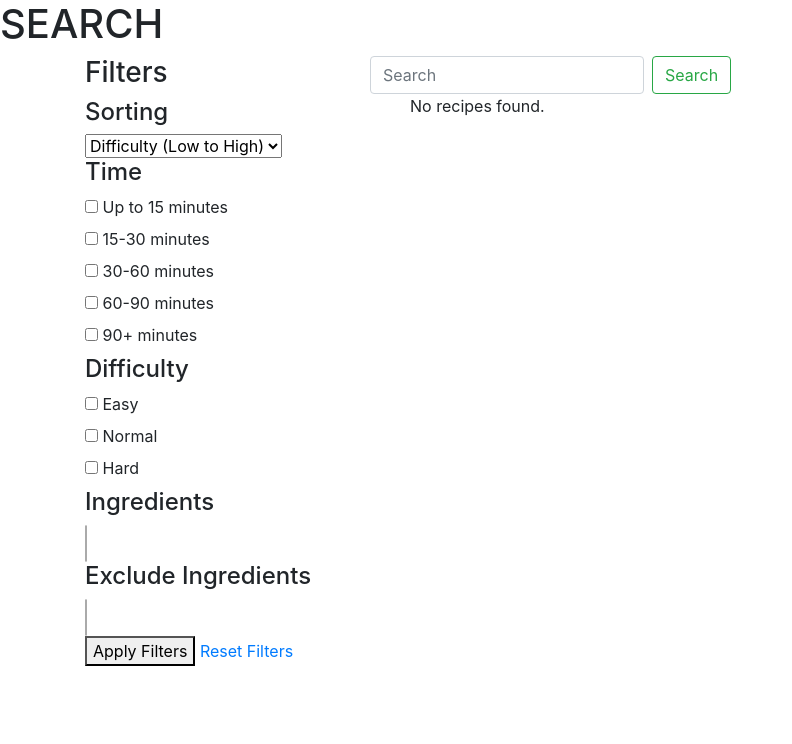
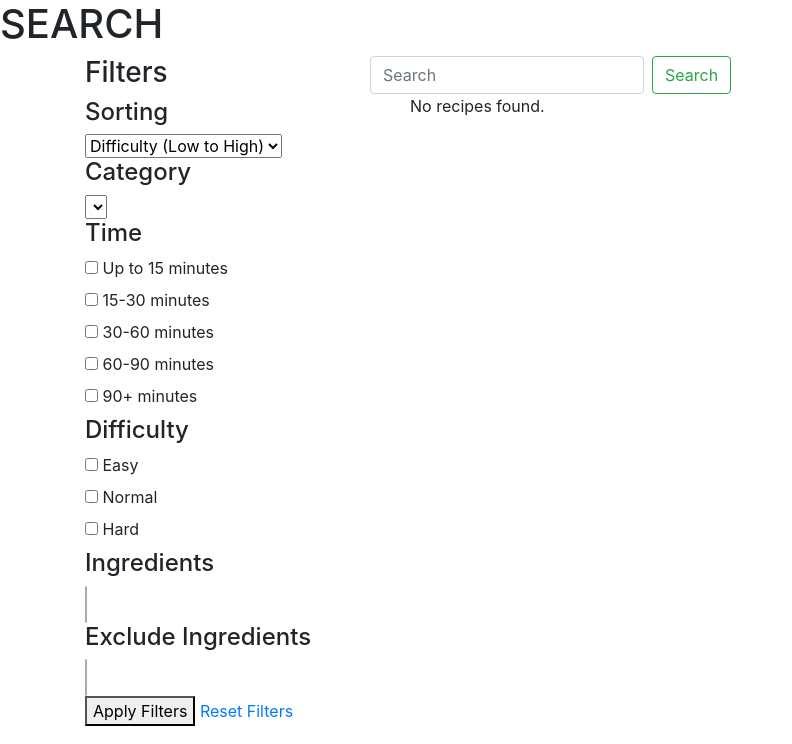
Before and after one commit to borsoffei/RecipesDjango, a Django app: page /catalog/search/ in a window 1280 px wide. Shown: the part 56-800 px from the top of the page, without its empty margins (0-792 px from the left). Run offline with Django 4.2, Linux system fonts and the light colour scheme; data that the repository does not hold is empty; some libraries are stand-ins or nearby versions.

Commit message:
comments + category filter in search

```diff
--- a/catalog/templates/search.html
+++ b/catalog/templates/search.html
@@ -28,7 +28,15 @@
                             Low)
                         </option>
                     </select>
-
+                    <h4>Category</h4>
+                    <div>
+                        <select id="categorySelect" name="category">
+                            {% for category in categories %}
+                                <option value="{{ category.id }}"
+                                        {% if selected_category == category.id|stringformat:"s"%}selected{% endif %}>{{ category.name }}</option>
+                            {% endfor %}
+                        </select>
+                    </div>
                     <h4>Time</h4>
                     <div id="timeCheckboxes">
                         <input type="checkbox" id="time1" name="time" value="up_to_15"
--- a/catalog/views.py
+++ b/catalog/views.py
@@ -6,7 +6,7 @@ from django.views.decorators.http import require_POST
 
 from .forms import RegistrationForm, RecipeForm
 from django.contrib.auth import authenticate, login, logout
-from .models import Recipe, Category, SavedRecipe, RecipeIngredient, Ingredient, Rating
+from .models import Recipe, Category, SavedRecipe, RecipeIngredient, Ingredient, Rating, Comment
 from django.contrib.auth.models import User
 
 
@@ -173,6 +173,7 @@ def search_view(request):
     difficulty = request.GET.getlist('difficulty', [])
     selected_ingredients = list(map(int, request.GET.getlist('ingredients', [])))
     excluded_ingredients = list(map(int, request.GET.getlist('excluded', [])))
+    selected_category = request.GET.get('category', '')
     if request.method == 'GET':
 
         # Filter recipes based on filter data
@@ -187,6 +188,10 @@ def search_view(request):
                 recipes = recipes.order_by(f'{order}time')
             elif 'rating' in sorting:
                 recipes = recipes.order_by(f'{order}rating')
+
+        if selected_category:
+            recipes = recipes.filter(category=selected_category)
+
         if time:
             # Convert time ranges to actual time values
             time_ranges = {
@@ -232,21 +237,25 @@ def search_view(request):
         'difficulty': difficulty,
         'selected_ingredients': selected_ingredients,
         'excluded_ingredients': excluded_ingredients,
+        'selected_category': str(selected_category),
     })
 
 
 def recipe_detail_view(request, recipe_id):
     recipe = get_object_or_404(Recipe, id=recipe_id)
     user_rating = None
+    comments = Comment.objects.filter(recipe=recipe)
     if request.user.is_authenticated:
         user_rating = Rating.objects.filter(user=request.user, recipe=recipe).first()
-    return render(request, 'recipe_detail.html', {'recipe': recipe, 'user_rating': user_rating})
+    if request.method == 'POST':
+        comment_text = request.POST.get('comment_making')
+        Comment.objects.create(recipe=recipe, text=comment_text, user=request.user)
+    return render(request, 'recipe_detail.html', {'recipe': recipe, 'user_rating': user_rating, 'comments': comments, })
 
 
 def toggle_favorite(request, recipe_id):
     recipe = Recipe.objects.get(id=recipe_id)
     saved_recipe, created = SavedRecipe.objects.get_or_create(user=request.user, recipe=recipe)
-    print(saved_recipe, created)
     if not created:
         saved_recipe.delete()
     return redirect(request.META.get('HTTP_REFERER', 'redirect_if_referer_not_found'))
@@ -255,7 +264,6 @@ def toggle_favorite(request, recipe_id):
 @require_POST
 @login_required
 def rate_recipe(request, recipe_id):
-    print('IM HERE')
     score = request.POST.get('score')
     user = request.user
     recipe = Recipe.objects.get(id=recipe_id)
```
Also changed, not shown: catalog/templates/recipe_detail.html (+17 -0 lines).
